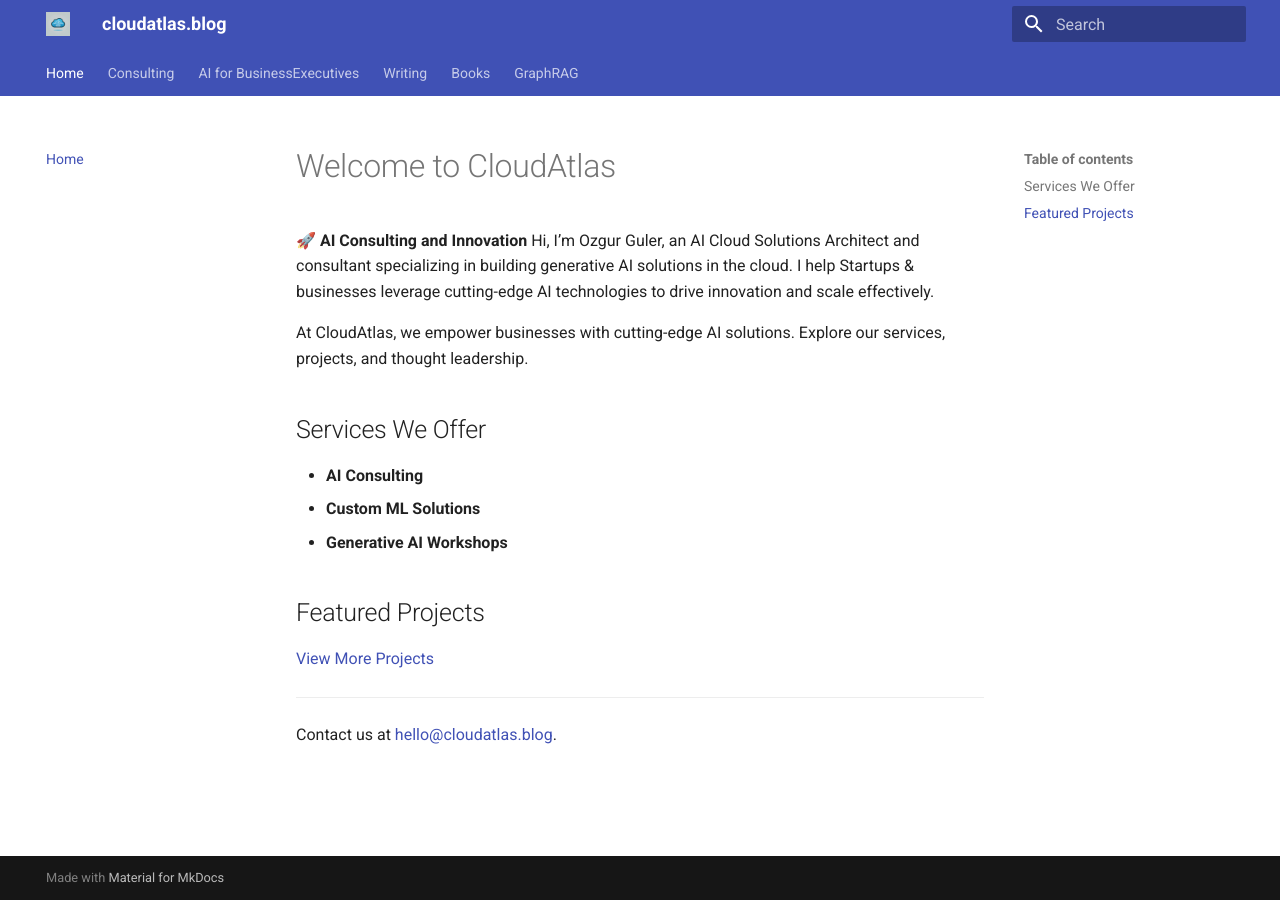
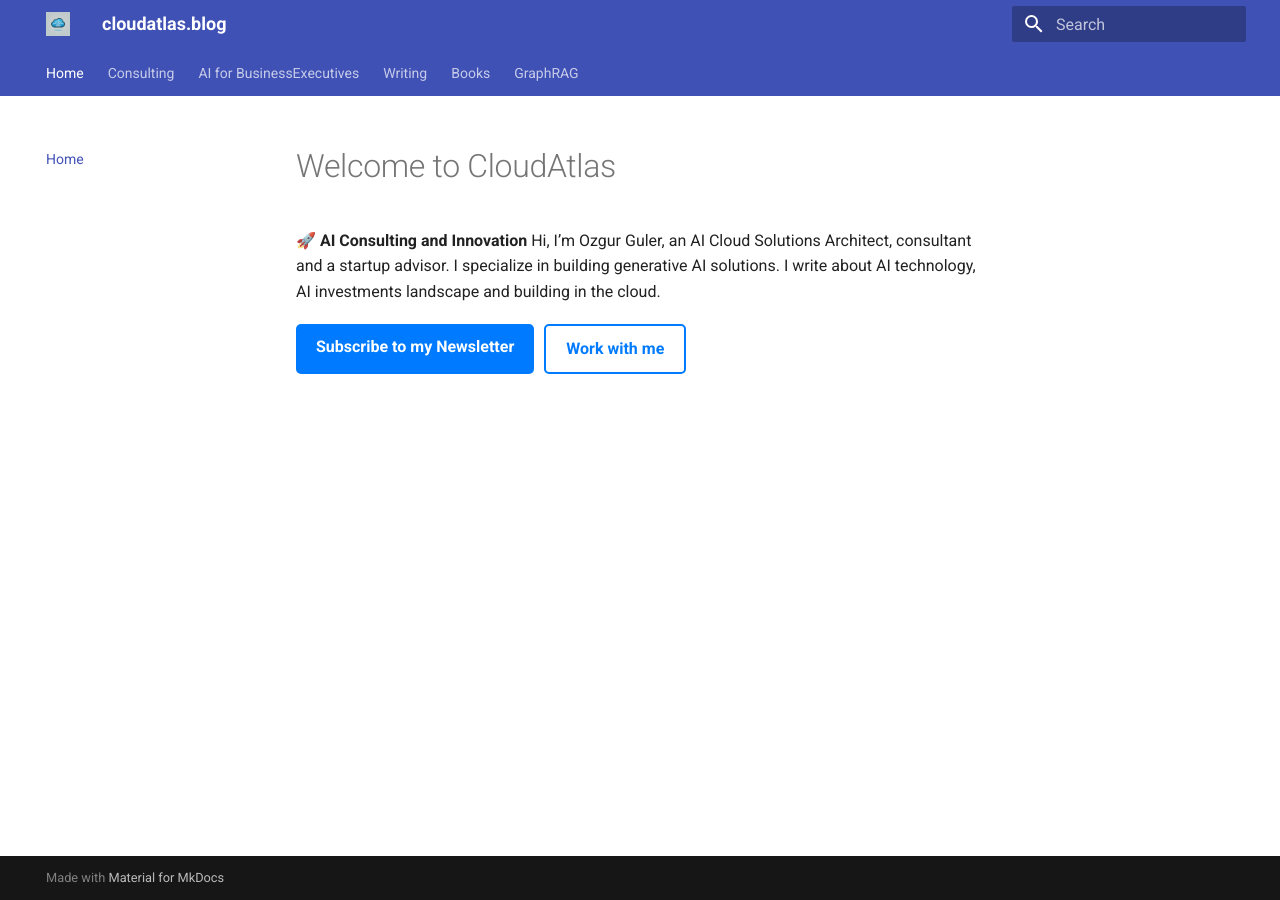
Before and after one commit to ozgurgulerx/my-docs, an MkDocs documentation site: the page built from docs/index.md, in a window 1280 px wide. Built offline with MkDocs 1.6.1 and Material for MkDocs 9.7.7, drawn with Linux system fonts in a browser that asks for light colours.

Commit message:
Initial commit for MkDocs documentation1sdassdsdasdas

```diff
--- a/docs/index.md
+++ b/docs/index.md
@@ -1,18 +1,9 @@
 # Welcome to CloudAtlas
 
 🚀 **AI Consulting and Innovation**
-Hi, I’m Ozgur Guler, an AI Cloud Solutions Architect and consultant specializing in building generative AI solutions in the cloud. I help Startups & businesses leverage cutting-edge AI technologies to drive innovation and scale effectively.
+Hi, I’m Ozgur Guler, an AI Cloud Solutions Architect, consultant and a startup advisor. I specialize in building generative AI solutions. I write about AI technology, AI investments landscape and building in the cloud.
 
-At CloudAtlas, we empower businesses with cutting-edge AI solutions. Explore our services, projects, and thought leadership.
-
-## Services We Offer
-- **AI Consulting**
-- **Custom ML Solutions**
-- **Generative AI Workshops**
-
-## Featured Projects
-[View More Projects](graphrag/index.md)
-
----
-
-Contact us at [hello@cloudatlas.blog](mailto:hello@cloudatlas.blog).
+<div style="display: flex; gap: 10px; margin-top: 20px;">
+  <a href="https://example.com/newsletter" target="_blank" style="padding: 10px 20px; background-color: #007bff; color: white; text-decoration: none; border-radius: 5px; font-weight: bold;">Subscribe to my Newsletter</a>
+  <a href="https://example.com/contact" target="_blank" style="padding: 10px 20px; background-color: white; color: #007bff; text-decoration: none; border: 2px solid #007bff; border-radius: 5px; font-weight: bold;">Work with me</a>
+</div>
```
Also changed, not shown: docs/consulting/consulting-services.md (+16 -0 lines), site/404.html, site/Books/books/index.html, site/ai-for-business/ai-for-business/index.html, site/consulting/consulting-services/index.html, site/graphrag/graphrag/index.html, site/index.html, site/search/search_index.json, site/writing/ai-investments/index.html, site/writing/diffusion-transformers/index.html, site/writing/dspy/index.html, site/writing/gaming-ai/index.html, site/writing/graph-neural-networks/index.html, site/writing/graph-rag/index.html, 2 more files.
